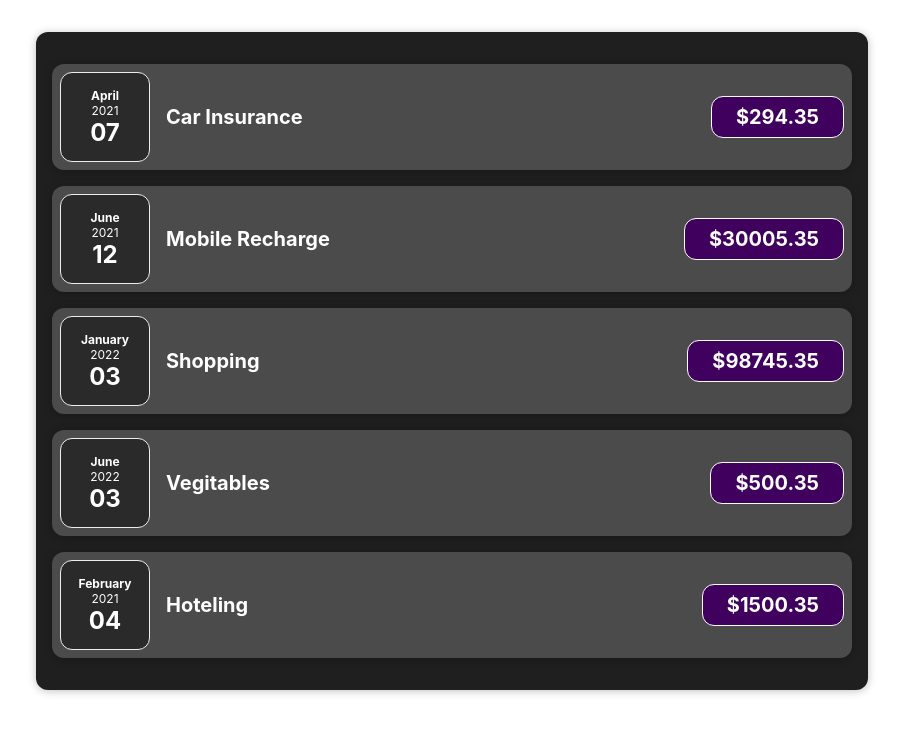
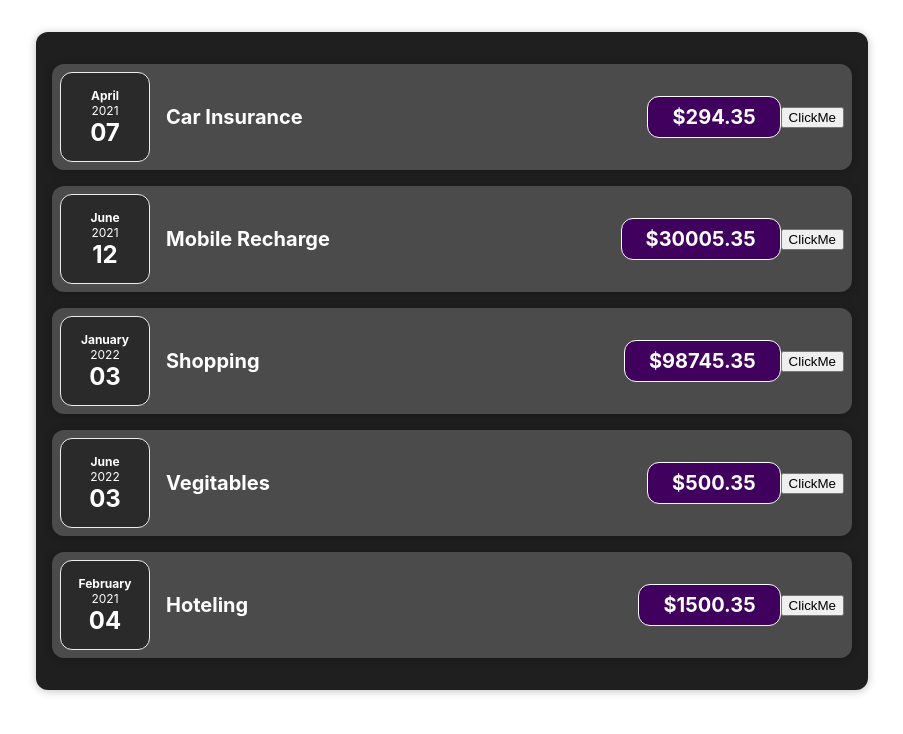
Before and after one commit to athateyshyam/ReactApplication, a React (Create React App) app: page / in a window 1280 px wide. Shown: the top 734 px of the page, without its empty margins (188-1091 px from the left). Built offline with nearby package versions, Linux system fonts and the light colour scheme.

Commit message:
Listening to Events and working with Event Handler

```diff
--- a/src/components/ExpenseItem.js
+++ b/src/components/ExpenseItem.js
@@ -3,13 +3,14 @@ import ExpenseDate from './ExpenseDate';
 import './ExpenseItem.css';
 
 function ExpenseItem(props) {
-
+    const clickHandler=()=>console.log('Clicked!!!')
     return (<Card className='expense-item'>
         <ExpenseDate date={props.date} />
         <div className='expense-item__description'>
             <h2>{props.title}</h2>
             <div className='expense-item__price'>${props.amount}</div>
         </div>
+        <button onClick={clickHandler}>ClickMe</button>
     </Card>);
 }
 export default ExpenseItem;
```
